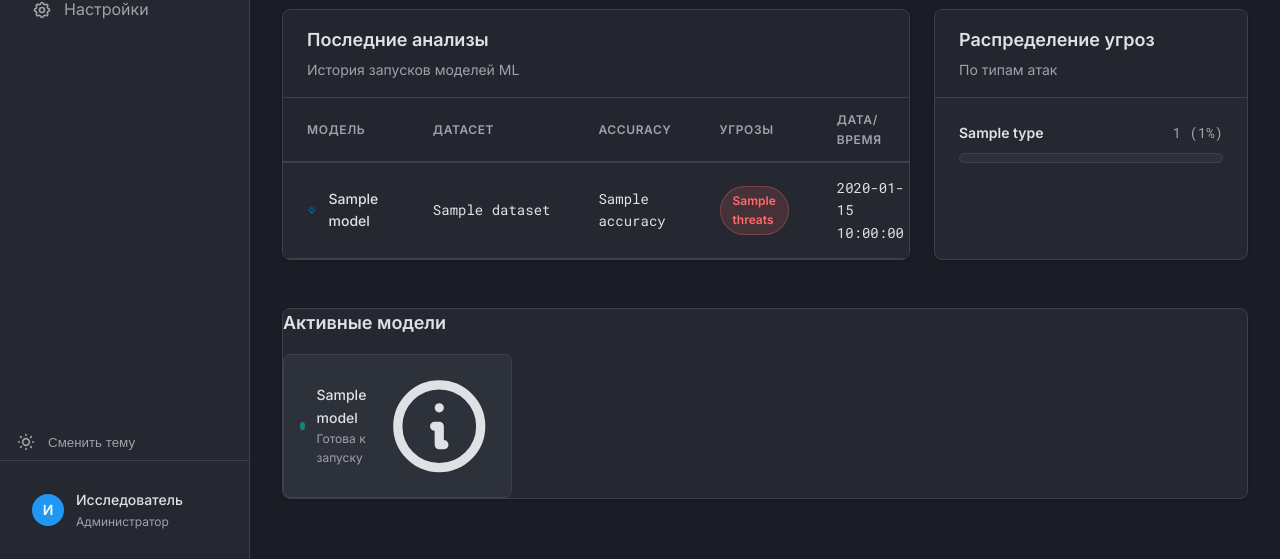
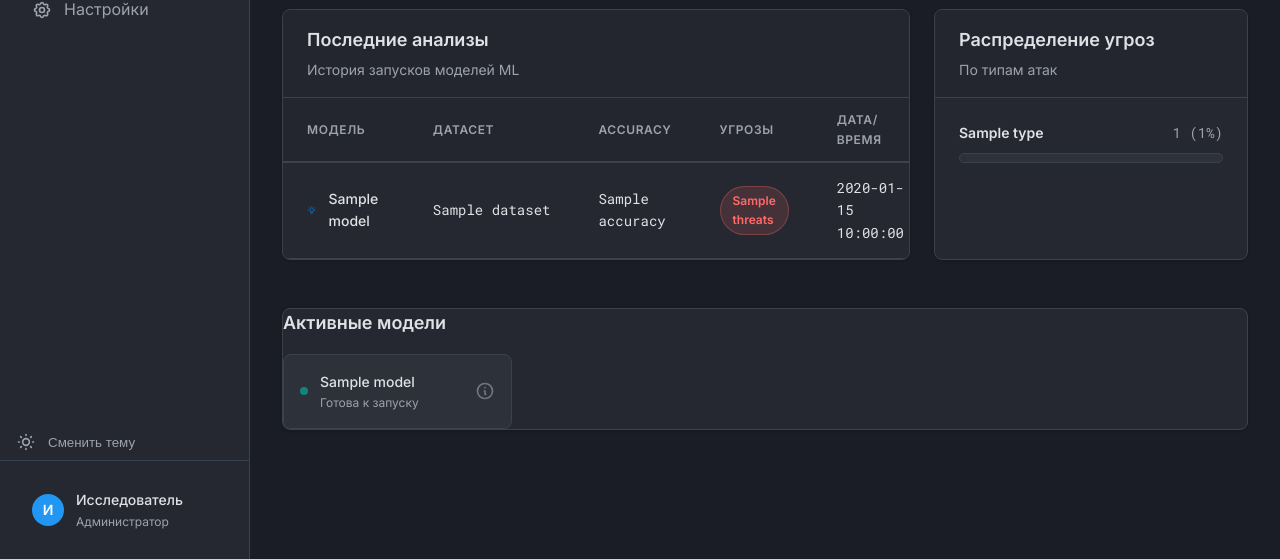
Before and after one commit to alyas10/Web, a Flask app: template templates/dashboard.html in a window 1280 px wide. Shown: the part 401-960 px from the top of the page. Run offline with Flask 3, Linux system fonts and the light colour scheme; the template is opened without the code that fills it: most values are stand-ins (such as "Sample title", 1, 10 or a date in 2020).

Commit message:
Update styles.css

```diff
--- a/static/css/styles.css
+++ b/static/css/styles.css
@@ -120,6 +120,53 @@ code, pre, .font-mono {
   width: 1.25rem;
   height: 1.25rem;
 }
+.tooltip-icon {
+  width: 1.25rem;
+  height: 1.25rem;
+  color: var(--es-text-secondary);
+  margin-left: auto;
+  opacity: 0.6;
+  transition: all 0.2s;
+}
+
+.tooltip-trigger:hover .tooltip-icon {
+  color: var(--es-accent);
+  opacity: 1;
+}
+.tooltip-trigger::after {
+  content: attr(data-tooltip);
+  position: absolute;
+  bottom: 100%;
+  left: 50%;
+  transform: translateX(-50%) translateY(-8px);
+  background: var(--es-bg-primary);
+  border: 1px solid var(--es-border);
+  border-radius: 0.5rem;
+  padding: 0.75rem 1rem;
+  font-size: 0.75rem;
+  color: var(--es-text-primary);
+  white-space: nowrap;
+  max-width: 300px;
+  overflow: hidden;
+  text-overflow: ellipsis;
+  box-shadow: 0 4px 12px rgba(0, 0, 0, 0.3);
+  z-index: 1000;
+  opacity: 0;
+  visibility: hidden;
+  transition: all 0.2s ease;
+  pointer-events: none;
+}
+.tooltip-trigger:hover::after {
+  opacity: 1;
+  visibility: visible;
+  transform: translateX(-50%) translateY(-12px);
+}
+
+/* Tooltip styles for dashboard active models */
+.tooltip-trigger {
+  position: relative;
+}
+
 
 .sidebar-footer {
   padding: 1rem;
```
